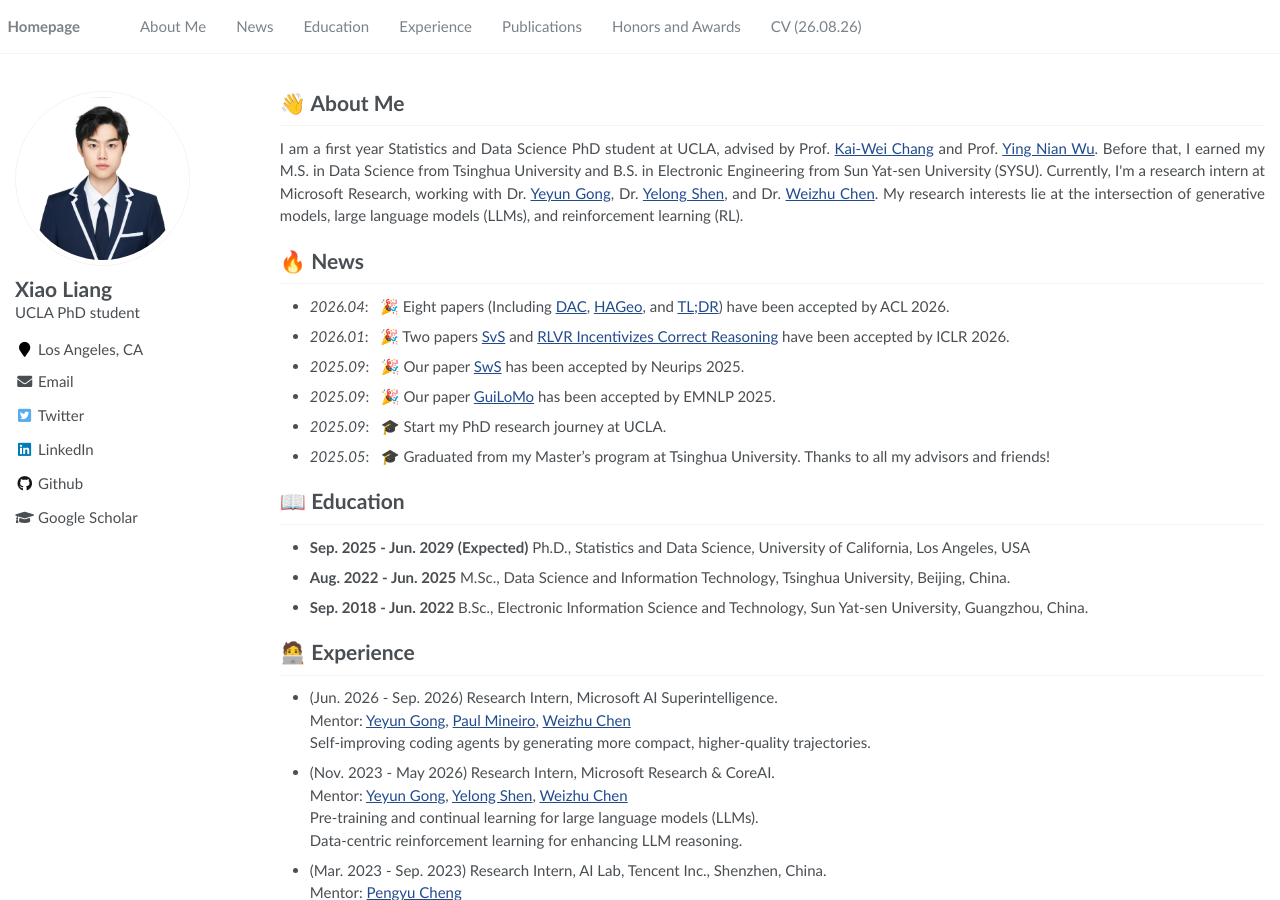
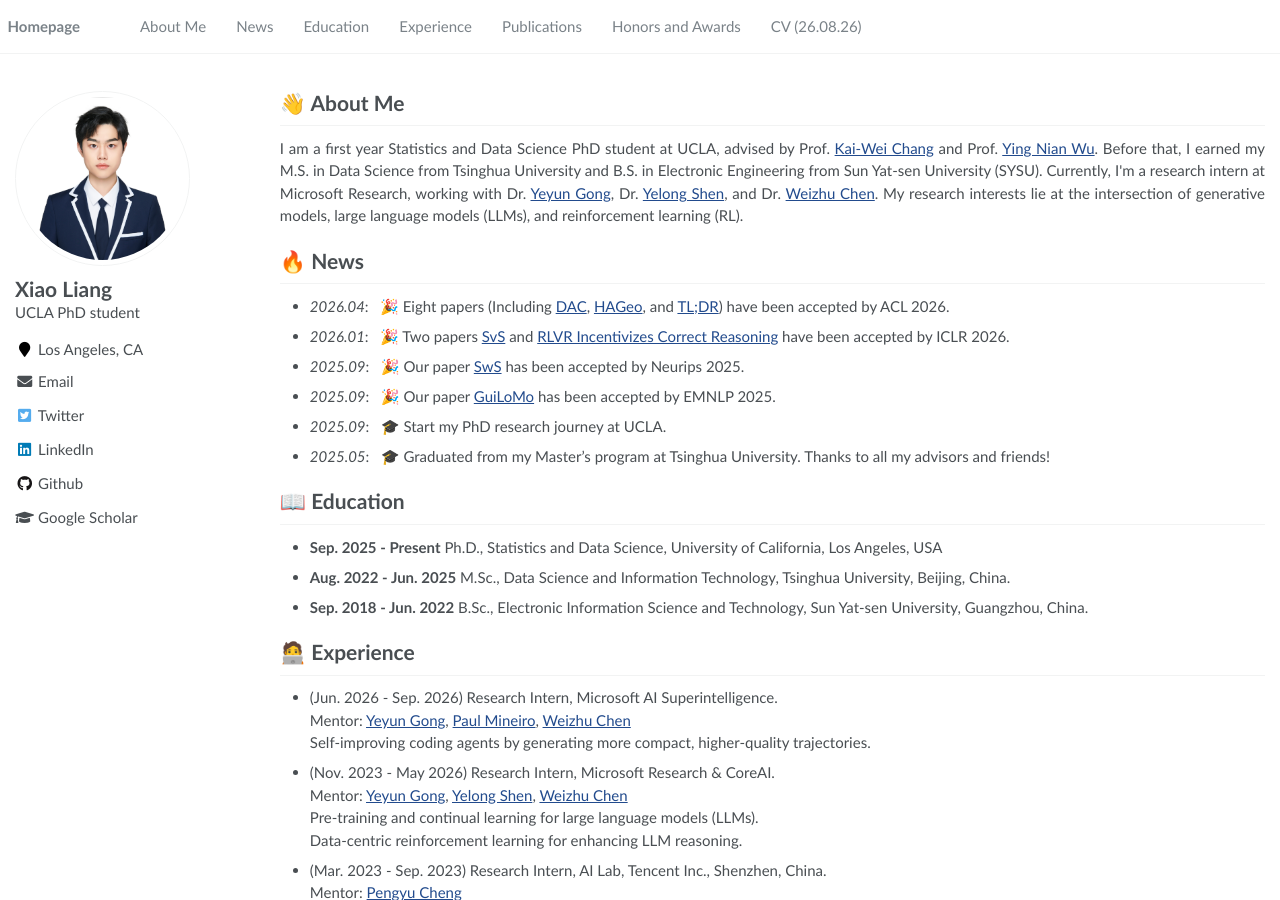
Before and after one commit to MasterVito/MasterVito.github.io, a Jekyll site: the page built from _pages/about.md, in a window 1280 px wide and 900 px high. Built offline with Jekyll 4.4.1, drawn with Linux system fonts in a browser that asks for light colours.

Commit message:
Education: PhD end date to Present
Co-Authored-By: Claude Opus 5 <noreply@anthropic.com>
Claude-Session: https://claude.ai/code/session_0147V7ycVkk15Bn1WDxaAcwz

```diff
--- a/_pages/about.md
+++ b/_pages/about.md
@@ -38,7 +38,7 @@ redirect_from:
 <div style="margin-top: 15px;"></div>
 
 # 📖 Education
-- **Sep. 2025 - Jun. 2029 (Expected)** Ph.D., Statistics and Data Science, University of California, Los Angeles, USA
+- **Sep. 2025 - Present** Ph.D., Statistics and Data Science, University of California, Los Angeles, USA
 - **Aug. 2022 - Jun. 2025** M.Sc., Data Science and Information Technology, Tsinghua University, Beijing, China.
 - **Sep. 2018 - Jun. 2022** B.Sc., Electronic Information Science and Technology, Sun Yat-sen University, Guangzhou, China.
 
```
